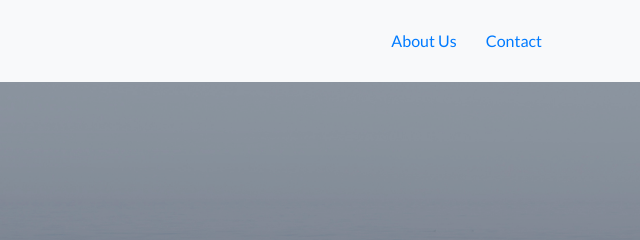
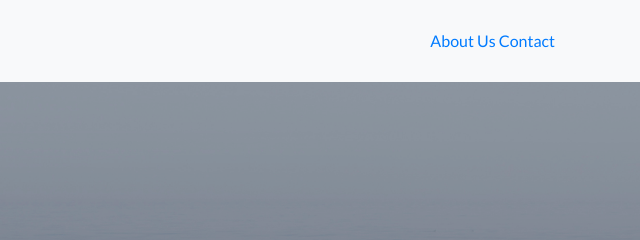
Before and after one commit to ackermat/northshoregrp.github.io, a website: page index.html in a window 1280 px wide. Shown: the top 240 px of the page, 640-1280 px from the left. Drawn offline with Linux system fonts and the light colour scheme.

Commit message:
Button chnages

```diff
--- a/index.html
+++ b/index.html
@@ -29,9 +29,9 @@
     <nav class="navbar navbar-light bg-light static-top">
       <div class="container">
         <img class="mr-auto d-block img-fluid" href="#page-top" src="img/companylogo.png" alt="companylogo" style="width:319px;height:66px"></img>
-        <a class="btn buttonheader" width="100px" href="#about">About Us</a>
+        <a class="buttonheader" width="100px" href="#about">About Us</a>
         &nbsp;
-        <a class="btn buttonheader" width="100px" href="#contact">Contact</a>
+        <a class="buttonheader" width="100px" href="#contact">Contact</a>
       </div>
     </nav>
 
```
